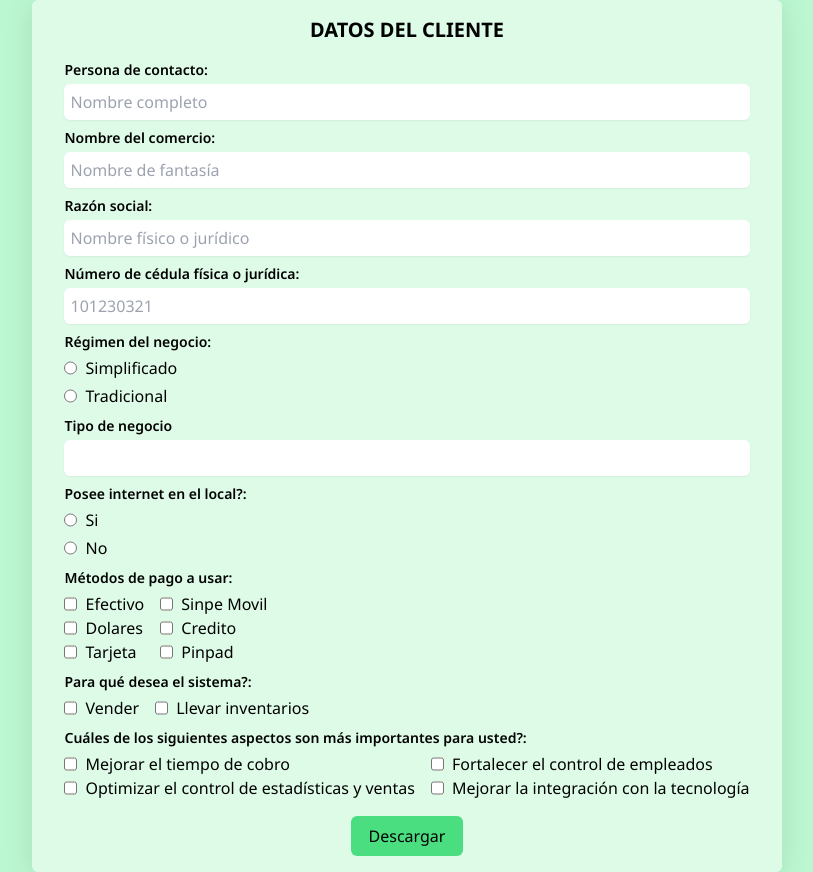
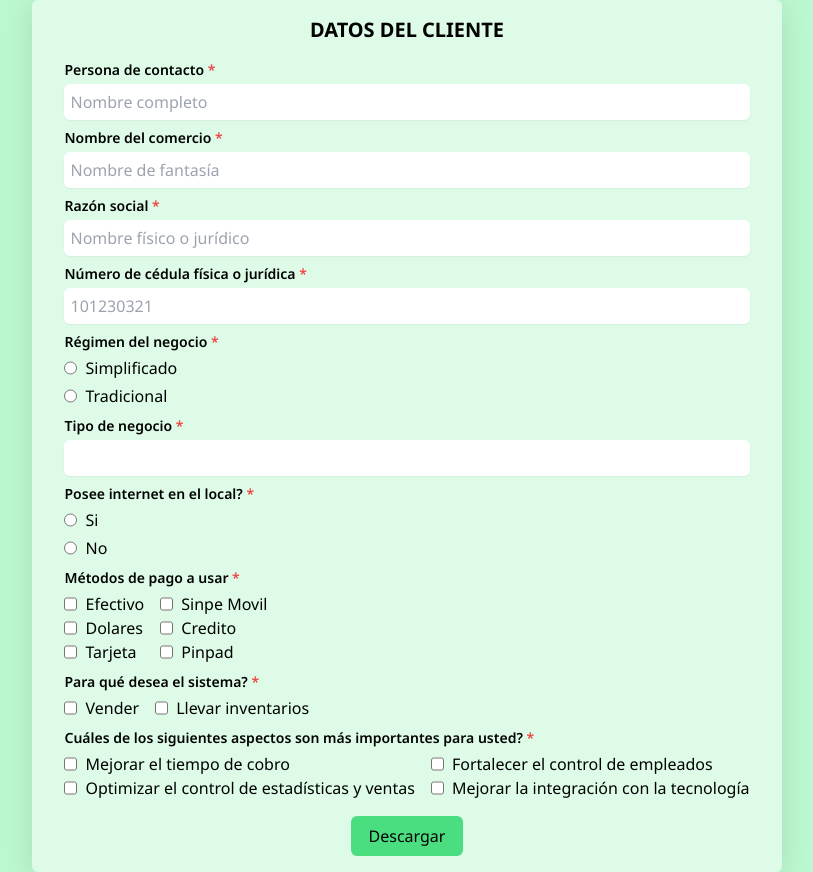
Before and after one commit to CapiFrank/form-initial, a Vue app: page / in a window 1280 px wide. Shown: the whole page, without its empty margins (233-1046 px from the left). Built offline with nearby package versions, Linux system fonts and the light colour scheme.

Commit message:
Se agrega la opcion de que los componentes sean requeridos

```diff
--- a/src/App.vue
+++ b/src/App.vue
@@ -4,17 +4,17 @@
       <div class="bg-[rgba(255,255,255,0.5)] rounded-md shadow-[0_4px_30px_rgba(0,0,0,0.1)] border-[1px_solid_rgba(255,255,255,0.3)]">
         <form class="flex flex-col gap-2 py-2 px-8" @submit.prevent="submit">
           <span class="self-center text-xl font-bold uppercase py-2">Datos Del Cliente</span>
-          <InputText text="Persona de contacto:" placeholder="Nombre completo" name="contacto" v-model="properties.contacto" />
-          <InputText text="Nombre del comercio:" placeholder="Nombre de fantasía" name="fantasia" v-model="properties.fantasia" />
-          <InputText text="Razón social:" placeholder="Nombre físico o jurídico" name="razonsocial" v-model="properties.razonsocial" />
-          <InputNumber text="Número de cédula física o jurídica:" placeholder="101230321" name="cedula" v-model="properties.cedula" />
-          <RadioButton text="Régimen del negocio:" :options="['Simplificado', 'Tradicional']" name="regimen" v-model="properties.regimen" />
-          <InputDatalist text="Tipo de negocio" :options="['Soda', 'Restaurante', 'Cafeteria', 'Supermercado', 'Salon de belleza', 'Tienda de ropa']" name="tiponegocio" v-model="properties.tiponegocio"></InputDatalist>
-          <RadioButton text="Posee internet en el local?:" :options="['Si', 'No']" name="internet" v-model="properties.internet" />
-          <InputCheckbox text="Métodos de pago a usar:" :options="['Efectivo', 'Dolares', 'Tarjeta', 'Sinpe Movil', 'Credito', 'Pinpad']" name="metodopago" v-model="properties.metodopago"></InputCheckbox>
-          <InputCheckbox text="Para qué desea el sistema?:" :options="['Vender', 'Llevar inventarios']" name="sistema" v-model="properties.sistema"></InputCheckbox>
-          <InputCheckbox v-show="properties.sistema.includes('Llevar inventarios')" text="Cómo desea llevar el inventario?:" :options="['Por unidades', 'Por gramaje(Recetas)']" name="inventario" v-model="properties.inventario"></InputCheckbox>
-          <InputCheckbox text="Cuáles de los siguientes aspectos son más importantes para usted?:" name="expectativas" :options="['Mejorar el tiempo de cobro', 'Optimizar el control de estadísticas y ventas', 'Fortalecer el control de empleados', 'Mejorar la integración con la tecnología']" v-model="properties.expectativas"></InputCheckbox>
+          <InputText required text="Persona de contacto" placeholder="Nombre completo" name="contacto" v-model="properties.contacto" />
+          <InputText required text="Nombre del comercio" placeholder="Nombre de fantasía" name="fantasia" v-model="properties.fantasia" />
+          <InputText required text="Razón social" placeholder="Nombre físico o jurídico" name="razonsocial" v-model="properties.razonsocial" />
+          <InputNumber required text="Número de cédula física o jurídica" placeholder="101230321" name="cedula" v-model="properties.cedula" />
+          <RadioButton required text="Régimen del negocio" :options="['Simplificado', 'Tradicional']" name="regimen" v-model="properties.regimen" />
+          <InputDatalist required text="Tipo de negocio" :options="['Soda', 'Restaurante', 'Cafeteria', 'Supermercado', 'Salon de belleza', 'Tienda de ropa']" name="tiponegocio" v-model="properties.tiponegocio"></InputDatalist>
+          <RadioButton required text="Posee internet en el local?" :options="['Si', 'No']" name="internet" v-model="properties.internet" />
+          <InputCheckbox required text="Métodos de pago a usar" :options="['Efectivo', 'Dolares', 'Tarjeta', 'Sinpe Movil', 'Credito', 'Pinpad']" name="metodopago" v-model="properties.metodopago"></InputCheckbox>
+          <InputCheckbox required text="Para qué desea el sistema?" :options="['Vender', 'Llevar inventarios']" name="sistema" v-model="properties.sistema"></InputCheckbox>
+          <InputCheckbox required v-if="properties.sistema.includes('Llevar inventarios')" text="Cómo desea llevar el inventario?:" :options="['Por unidades', 'Por gramaje(Recetas)']" name="inventario" v-model="properties.inventario"></InputCheckbox>
+          <InputCheckbox required text="Cuáles de los siguientes aspectos son más importantes para usted?" name="expectativas" :options="['Mejorar el tiempo de cobro', 'Optimizar el control de estadísticas y ventas', 'Fortalecer el control de empleados', 'Mejorar la integración con la tecnología']" v-model="properties.expectativas"></InputCheckbox>
           <button type="submit" class="bg-green-400 p-2 m-2 w-28 rounded-md self-center">Descargar</button>
         </form>
       </div>
--- a/src/components/InputCheckbox.vue
+++ b/src/components/InputCheckbox.vue
@@ -1,6 +1,6 @@
 <template>
     <div class="flex flex-col gap-1">
-        <span class="text-sm text-black font-semibold">{{ text }}</span>
+        <span class="text-sm text-black font-semibold">{{ text }}<span class="text-red-500" v-show="props.required"> *</span></span>
         <div class="flex flex-wrap gap-4">
             <!-- Primera columna -->
             <div class="flex flex-col">
@@ -12,6 +12,7 @@
                         :value="option"
                         :checked="modelValue.includes(option)"
                         @change="toggleSelection(option)"
+                        :required="!modelValue.length && props.required"
                     />
                     <label :for="option">{{ option }}</label>
                 </div>
@@ -27,6 +28,7 @@
                         :value="option"
                         :checked="modelValue.includes(option)"
                         @change="toggleSelection(option)"
+                        :required="!modelValue.length && props.required"
                     />
                     <label :for="option">{{ option }}</label>
                 </div>
@@ -55,6 +57,9 @@ const props = defineProps({
         type: Array,
         required: true,
     },
+    required:{
+        type: Boolean
+    }
 });
 
 const emit = defineEmits(['update:modelValue']);
--- a/src/components/InputDatalist.vue
+++ b/src/components/InputDatalist.vue
@@ -1,9 +1,9 @@
 <template>
     <div class="flex flex-col gap-1">
-        <label :for="name" class="text-sm text-black font-semibold">{{ props.text }}</label>
+        <label :for="name" class="text-sm text-black font-semibold">{{ props.text }}<span class="text-red-500" v-show="props.required"> *</span></label>
         <input :list="name" type="text" class="rounded-md shadow-sm p-1.5 border-gray-300 outline-slate-500"
             :placeholder="props.placeholder" :name="name" :value="modelValue"
-            @input="$emit('update:modelValue', $event.target.value)">
+            @input="$emit('update:modelValue', $event.target.value)" :required="props.required">
         <datalist :id="name">
             <option v-for="option in props.options" :key="option" :value="option"></option>
         </datalist>
@@ -30,7 +30,11 @@ const props = defineProps({
     options: {
         type: Array,
         required: true,
-    },
+    }
+    ,
+    required:{
+        type: Boolean,
+    }
 });
 defineEmits(['update:modelValue']);
 </script>
--- a/src/components/InputNumber.vue
+++ b/src/components/InputNumber.vue
@@ -1,9 +1,9 @@
 <template>
     <div class="flex flex-col gap-1">
-        <label :for="name" class="text-sm text-black font-semibold">{{ props.text }}</label>
+        <label :for="name" class="text-sm text-black font-semibold">{{ props.text }}<span class="text-red-500" v-show="props.required"> *</span></label>
         <input type="number" class="rounded-md shadow-sm p-1.5 border-gray-300 outline-slate-500"
             :placeholder="props.placeholder" :name="name" :value="modelValue"
-            @input="$emit('update:modelValue', $event.target.value)">
+            @input="$emit('update:modelValue', $event.target.value)" :required="props.required">
     </div>
 </template>
 <script setup>
@@ -24,6 +24,10 @@ const props = defineProps({
     placeholder: {
         type: String,
     }
+    ,
+    required:{
+        type: Boolean,
+    }
 });
 
 defineEmits(['update:modelValue']);
--- a/src/components/InputText.vue
+++ b/src/components/InputText.vue
@@ -1,9 +1,9 @@
 <template>
     <div class="flex flex-col gap-1">
-        <label :for="name" class="text-sm text-black font-semibold">{{ props.text }}</label>
+        <label :for="name" class="text-sm text-black font-semibold">{{ props.text }}<span class="text-red-500" v-show="props.required"> *</span></label>
         <input type="text" class="rounded-md shadow-sm p-1.5 border-gray-300 outline-slate-500"
             :placeholder="props.placeholder" :name="name" :value="modelValue"
-            @input="$emit('update:modelValue', $event.target.value)">
+            @input="$emit('update:modelValue', $event.target.value)" :required="props.required">
     </div>
 </template>
 <script setup>
@@ -24,6 +24,10 @@ const props = defineProps({
     placeholder: {
         type: String,
     }
+    ,
+    required:{
+        type: Boolean,
+    }
 });
 
 defineEmits(['update:modelValue']);
--- a/src/components/RadioButton.vue
+++ b/src/components/RadioButton.vue
@@ -1,23 +1,48 @@
 <template>
     <div class="flex flex-col gap-1">
-        <span class="text-sm text-black font-semibold">{{ props.text }}</span>
+        <span class="text-sm text-black font-semibold">{{ props.text }}
+            <span class="text-red-500" v-show="props.required"> *</span>
+        </span>
+
         <div class="flex gap-2" v-for="option in props.options" :key="option">
-            <input type="radio" class="rounded-md p-1.5 border-gray-300 outline-slate-500" :name="name" :value="option"
-                :checked="modelValue === option" @change="$emit('update:modelValue', option)">
-            <label :for="name">{{ option }}</label>
+            <input
+                type="radio"
+                class="rounded-md p-1.5 border-gray-300 outline-slate-500"
+                :name="props.name"
+                :value="option"
+                :checked="modelValue === option"
+                @change="handleSelection(option)"
+                :required="props.required && !modelValue"
+            >
+            <label>{{ option }}</label>
         </div>
-        <div class="flex gap-2" v-show="props.other">
-            <input type="radio" class="rounded-md p-1.5 border-gray-300 outline-slate-500" name="otro"
-                v-model="showOther">
-            <label for="otro">Otro</label>
+
+        <div class="flex gap-2" v-show="other">
+            <input
+                type="radio"
+                class="rounded-md p-1.5 border-gray-300 outline-slate-500"
+                :name="props.name"
+                :checked="isOtherSelected"
+                @change="handleOtherSelection"
+            >
+            <label>Otro</label>
         </div>
-        <input v-show="showOther" type="text" class="rounded-md shadow-sm p-1.5 border-gray-300 outline-slate-500"
-            :placeholder="props.placeholder" :value="modelValue"
-            @input="$emit('update:modelValue', $event.target.value)">
+
+        <input
+            v-show="showOther"
+            type="text"
+            class="rounded-md shadow-sm p-1.5 border-gray-300 outline-slate-500"
+            :placeholder="props.placeholder"
+            v-model="otherValue"
+            @input="handleOtherInput"
+            :required="props.required && showOther && !modelValue"
+        >
     </div>
 </template>
+
 <script setup>
-import { defineProps, defineEmits, ref } from 'vue';
+import { defineProps, defineEmits, ref, watch } from 'vue';
+
 const props = defineProps({
     modelValue: {
         type: String,
@@ -29,8 +54,7 @@ const props = defineProps({
     text: {
         type: String,
         required: true,
-    }
-    ,
+    },
     placeholder: {
         type: String,
     },
@@ -40,8 +64,43 @@ const props = defineProps({
     },
     other: {
         type: Boolean,
+    },
+    required: {
+        type: Boolean,
     }
 });
+
 const showOther = ref(false);
-defineEmits(['update:modelValue']);
+const isOtherSelected = ref(false);
+const otherValue = ref('');
+
+const emit = defineEmits(['update:modelValue']);
+
+function handleSelection(option) {
+    showOther.value = false;
+    isOtherSelected.value = false;
+    emit('update:modelValue', option);
+}
+
+function handleOtherSelection() {
+    showOther.value = true;
+    isOtherSelected.value = true;
+    emit('update:modelValue', otherValue.value);
+}
+
+function handleOtherInput(event) {
+    otherValue.value = event.target.value;
+    emit('update:modelValue', otherValue.value);
+}
+
+// Si el usuario cambia el modelValue externamente, verifica si es "Otro" u otra opción
+watch(() => props.modelValue, (newValue) => {
+    if (newValue === otherValue.value) {
+        showOther.value = true;
+        isOtherSelected.value = true;
+    } else {
+        showOther.value = false;
+        isOtherSelected.value = false;
+    }
+});
 </script>
```
